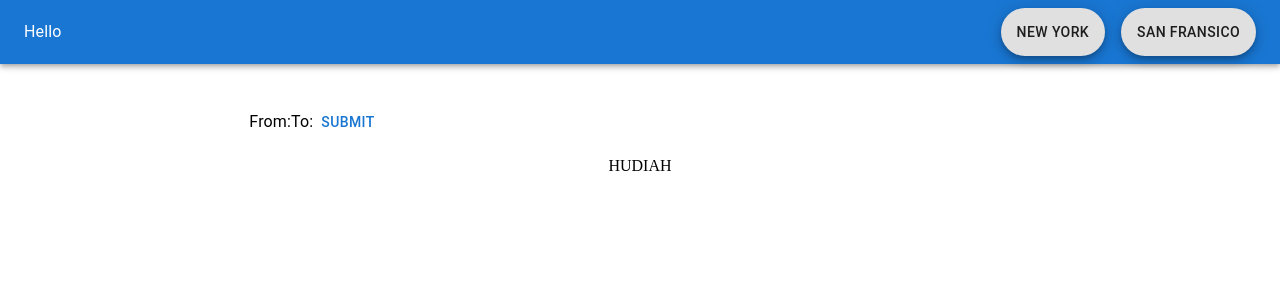
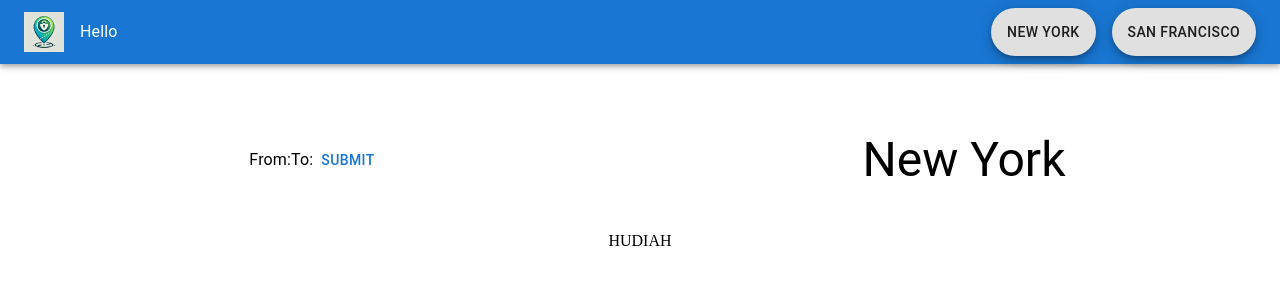
Before and after one commit to williamschen23/hackrpi2024, a React (Vite) app: page / in a window 1280 px wide. Shown: the top 300 px of the page. Built offline with nearby package versions, Linux system fonts and the light colour scheme.

Commit message:
move header out of App + use useState

```diff
--- a/src/App.tsx
+++ b/src/App.tsx
@@ -1,41 +1,19 @@
-import { AppBar, Box, Button, Container, Fab, Grid2, Toolbar, Typography } from "@mui/material"
+import { Box, Container, Grid2 } from "@mui/material"
 import { useState } from "react";
-import logo from "/logo.png"
+import StateInformation from "./StateInformation";
+import Header from "./components/Header";
+
 
 
 function App() {
   const [state, setState] = useState('New York');
 
   return (
-    <Container disableGutters maxWidth={false}>
-      <AppBar position="static">
-        <Container maxWidth={false}>
-            <Toolbar disableGutters sx={{width:"100%"}}>
-              <Typography sx={{
-                flexGrow: 1
-              }}>Hello</Typography>
-              <Fab variant="extended" size="large">New York</Fab>
-              <Fab variant="extended" size="large" sx={{ml: 2}}>San Fransico</Fab>
-            </Toolbar>
-        </Container>
-      </AppBar>
-
+    <Container disableGutters maxWidth={false} className="container">
+      <Header state={state} setState={setState} />
       <Box flexGrow={1} mt={5}>
         <Grid2 container spacing={2} direction={"column"}>
-          <Grid2 container spacing={2} direction={"row"}>
-            {/* Autocomplete Container */}
-            <Grid2 size={6} justifyContent={"center"} alignItems={"center"} display={"flex"}>
-              <Typography>From:</Typography>
-              <br></br>
-              <Typography>To:</Typography>
-              <Button>Submit</Button>
-            </Grid2>
-
-            {/* Heatmap of Crime */}
-            <Grid2 size={6} justifyContent={"center"} alignItems={"center"} display={"flex"}>
-
-            </Grid2>
-          </Grid2>
+          <StateInformation state={state} setState={setState}/>
 
           {/* Routes */}
           <Grid2 justifyContent={"center"} alignItems={"center"} display={"flex"}>HUDIAH</Grid2>
--- /dev/null
+++ b/src/StateInformation.tsx
@@ -0,0 +1,22 @@
+import { Grid2, Typography, Button } from '@mui/material';
+import { StateProp } from './model/StateProp'
+
+export default function StateInformation(props: StateProp) {
+  return (
+		<Grid2 container spacing={2} direction={"row"}>
+			{/* Autocomplete Container */}
+			<Grid2 size={6} justifyContent={"center"} alignItems={"center"} display={"flex"}>
+				<Typography>From:</Typography>
+				<br></br>
+				<Typography>To:</Typography>
+				<Button>Submit</Button>
+			</Grid2>
+
+			{/* Heatmap of Crime */}
+			<Grid2 size={6} justifyContent={"center"} alignItems={"center"} display={"flex"}>
+				<Typography variant='h3'>{props.state}</Typography>
+			</Grid2>
+		</Grid2>
+
+  )
+}
--- /dev/null
+++ b/src/components/Header.tsx
@@ -0,0 +1,28 @@
+import { AppBar, Box, Toolbar, Fab, Container, Typography } from '@mui/material';
+import logo from '/logo.png'
+import { StateProp } from '../model/StateProp';
+
+export default function Header(props: StateProp){
+    return (
+        <AppBar position="static">
+        <Container maxWidth={false}>
+            <Toolbar disableGutters sx={{width:"100%"}}>
+            <Box component={"img"} src={logo} sx={{
+                height: 40,
+                width: 40,
+                pointerEvents: "none"
+            }}></Box>
+            <Typography sx={{
+                flexGrow: 1, ml: 2
+            }}>Hello</Typography>
+            <Fab variant="extended" size="large" onClick={()=>{
+                props.setState('New York')
+            }}>New York</Fab>
+            <Fab variant="extended" size="large" sx={{ml: 2}} onClick={()=>{
+                props.setState('San Francisco')
+            }}>San Francisco</Fab>
+            </Toolbar>
+        </Container>
+    </AppBar>
+  )
+}
--- a/src/main.css
+++ b/src/main.css
@@ -3,8 +3,7 @@ body {
     padding: 0px;
 }
 
-App {
-    background-color: lightgrey;
+.container {
     width: 100vw;
-    height: 100vh
+    height: 100vh;
 }
--- /dev/null
+++ b/src/model/StateProp.tsx
@@ -0,0 +1,4 @@
+export interface StateProp {
+    state: string
+    setState: React.Dispatch<React.SetStateAction<string>>
+}
```
Also changed, not shown: public/logo.png.
